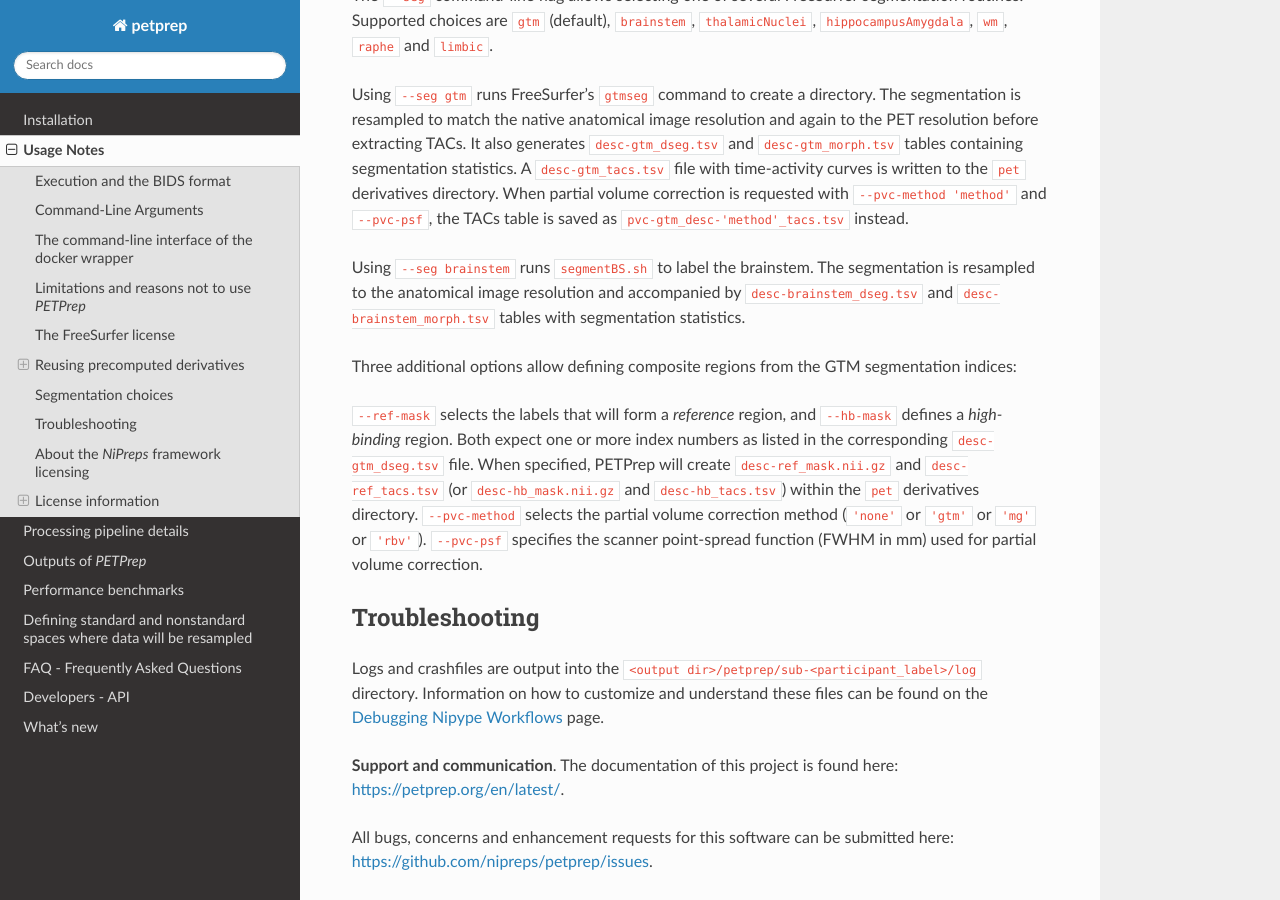
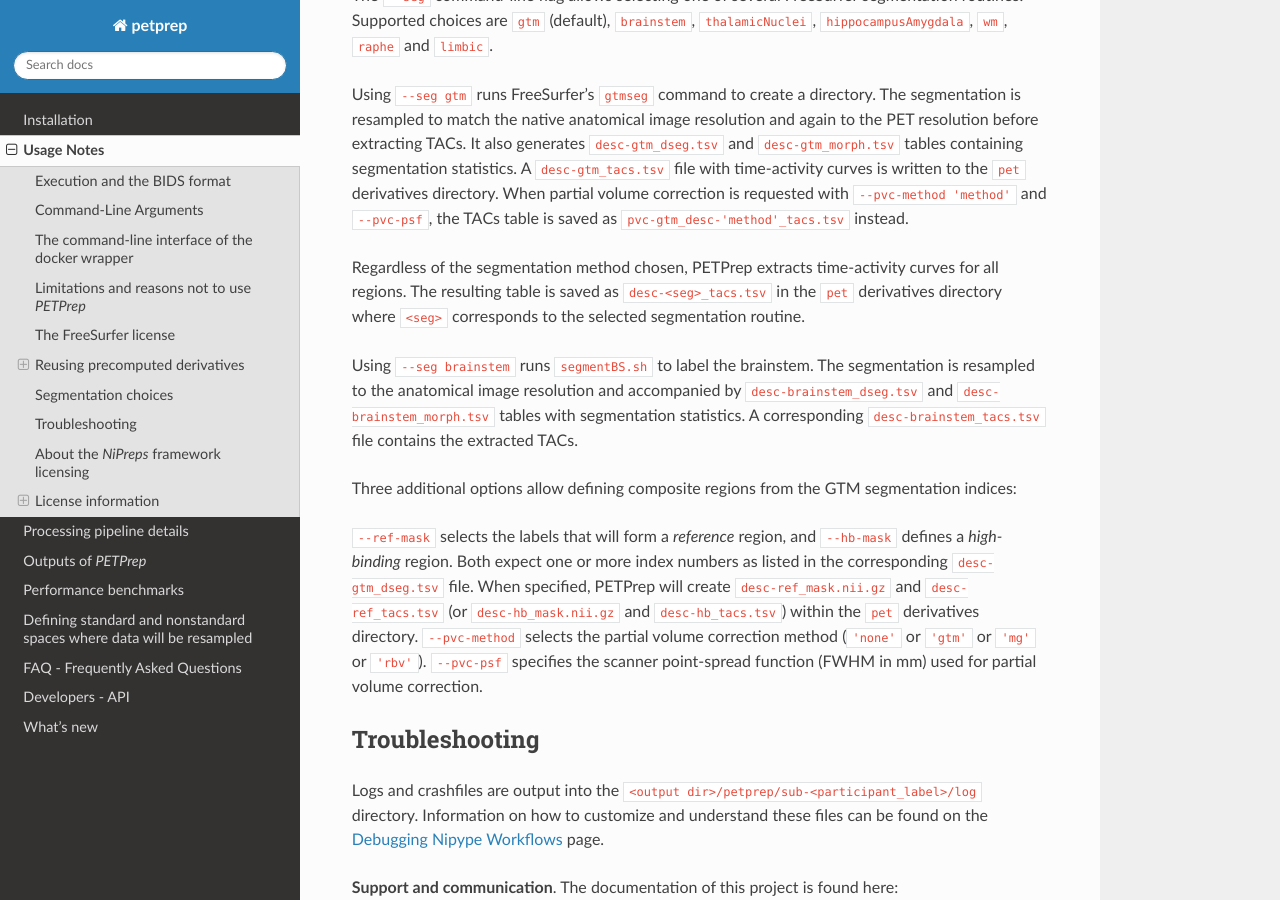
Before and after one commit to nipreps/petprep, a Sphinx documentation site: the page built from docs/usage.rst, in a window 1280 px wide and 900 px high, scrolled down 3687 px. Built offline with Sphinx 7.4.7 and the Read the Docs theme 3.1.0, drawn with Linux system fonts in a browser that asks for light colours.

Commit message:
FIX: Refactor init_gtm_tacs_wf and update workflows

```diff
--- a/docs/outputs.rst
+++ b/docs/outputs.rst
@@ -301,6 +301,10 @@ PET resolution. The segmentation statistics are stored in
 time-activity curves extracted from the GTM segmentation. When partial volume
 correction is enabled with ``--pvc-method 'method'`` and ``--pvc-psf``, the table is
 named ``sub-<subject_label>_pvc-'method'_desc-gtm_tacs.tsv`` instead.
+
+For any segmentation option PETPrep outputs
+``sub-<subject_label>/pet/sub-<subject_label>_desc-<seg>_tacs.tsv``
+where ``<seg>`` is the segmentation name.
 
 When ``--ref-mask`` or ``--hb-mask`` are provided, masks and TAC tables for
 these composite regions are also stored as ``desc-ref_mask.nii.gz`` with
--- a/docs/usage.rst
+++ b/docs/usage.rst
@@ -196,10 +196,16 @@ is written to the ``pet`` derivatives directory. When partial volume
 correction is requested with ``--pvc-method 'method'`` and ``--pvc-psf``, the TACs
 table is saved as ``pvc-gtm_desc-'method'_tacs.tsv`` instead.
 
+Regardless of the segmentation method chosen, PETPrep extracts time-activity
+curves for all regions. The resulting table is saved as
+``desc-<seg>_tacs.tsv`` in the ``pet`` derivatives directory where
+``<seg>`` corresponds to the selected segmentation routine.
+
 Using ``--seg brainstem`` runs ``segmentBS.sh`` to label the brainstem.
 The segmentation is resampled to the anatomical image resolution and
 accompanied by ``desc-brainstem_dseg.tsv`` and ``desc-brainstem_morph.tsv``
-tables with segmentation statistics.
+tables with segmentation statistics. A corresponding
+``desc-brainstem_tacs.tsv`` file contains the extracted TACs.
 
 Three additional options allow defining composite regions from the GTM
 segmentation indices:
```
Also changed, not shown: 2 other files.
